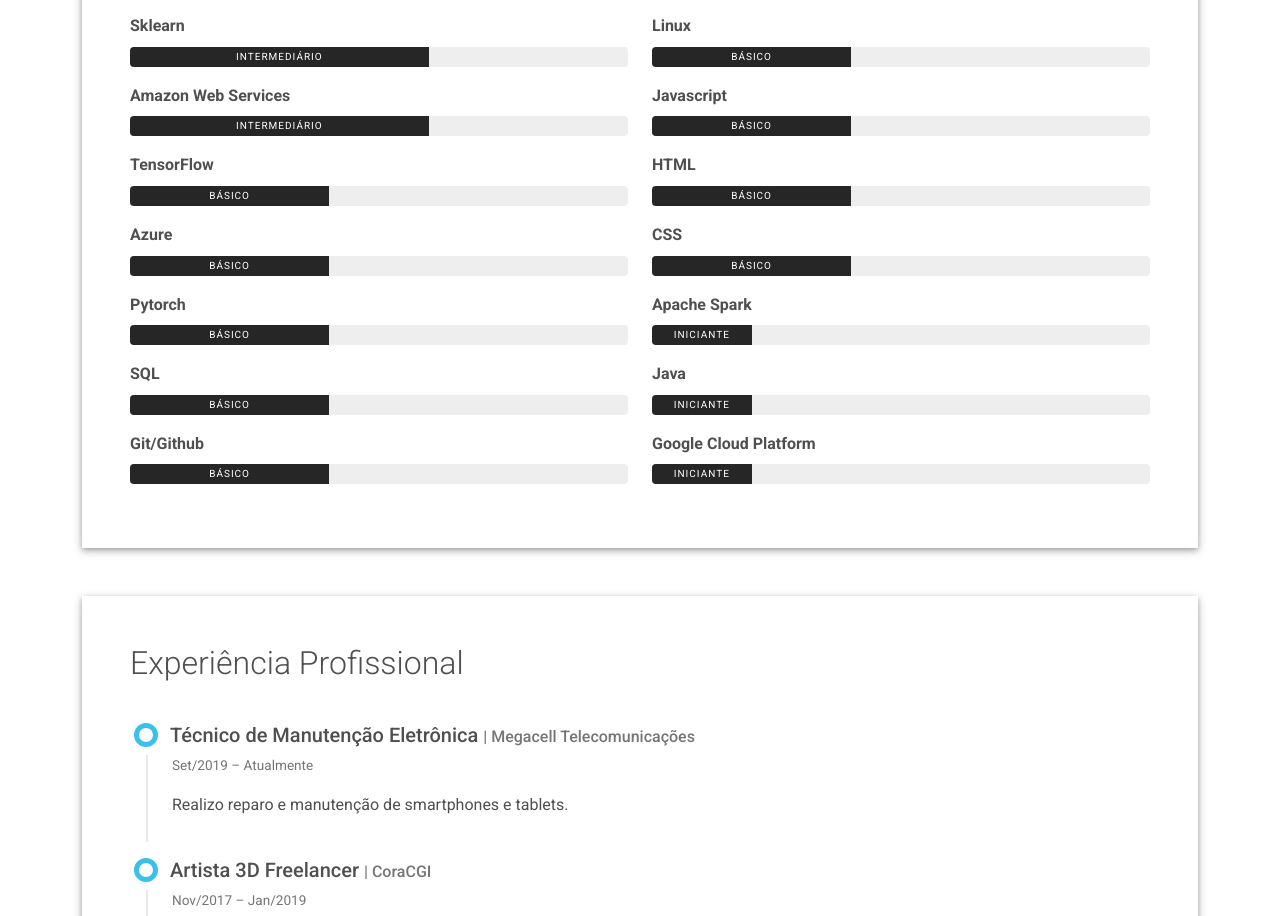
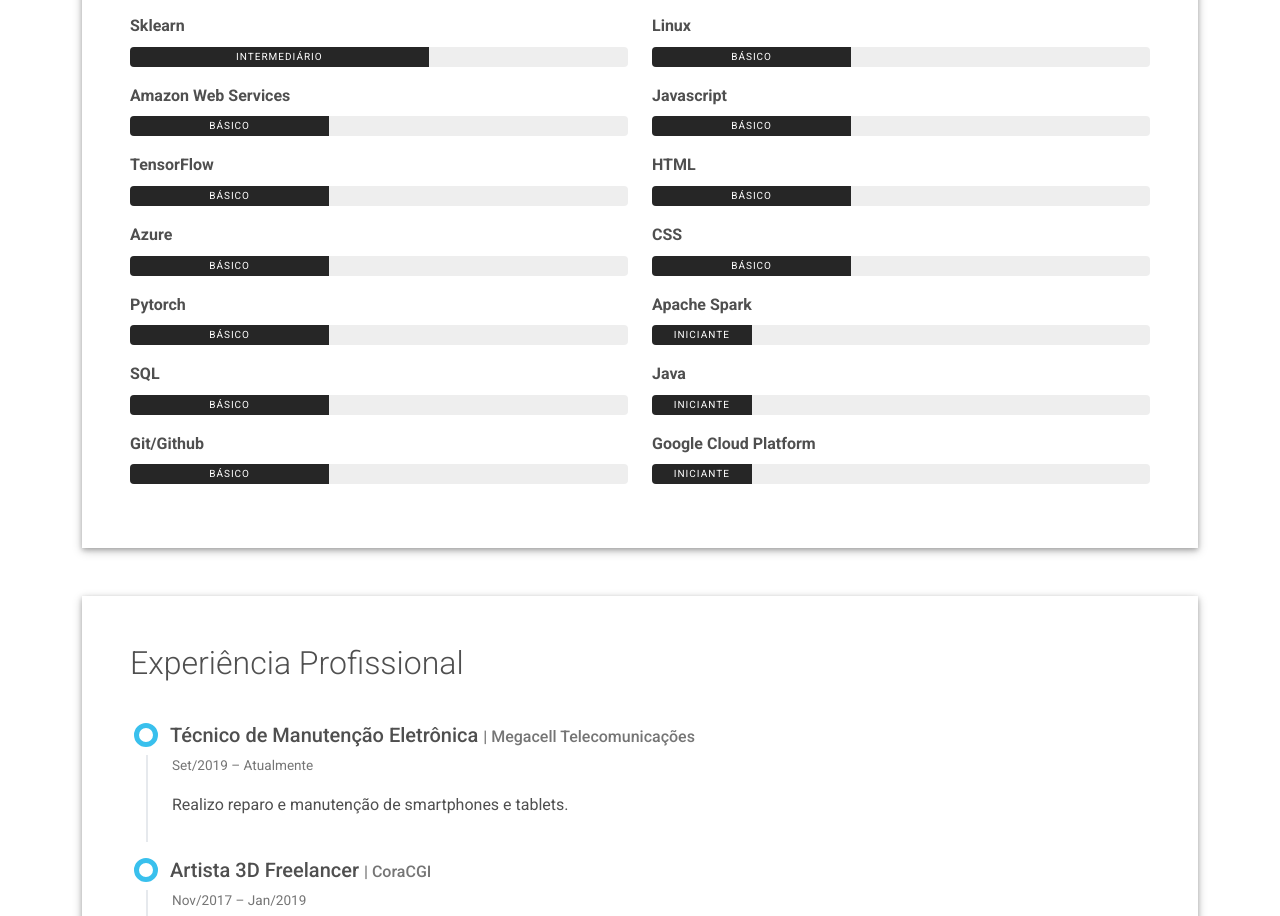
Before and after one commit to mr-lops/mr-lops.github.io, a plain HTML site: page index.html in a window 1280 px wide. Shown: the part 1250-2166 px from the top of the page. Drawn offline with nearby package versions, Linux system fonts and the light colour scheme; a script that the page names is missing.

Commit message:
Update index.html

```diff
--- a/index.html
+++ b/index.html
@@ -200,8 +200,8 @@
                 <div class="mb-3"><span class="fw-bolder">Amazon Web Services</span>
                   <div class="progress my-2 rounded" style="height: 20px">
                     <div class="progress-bar bg-dark" role="progressbar" data-aos="zoom-in-right" data-aos-delay="400"
-                      data-aos-anchor=".skills-section" style="width: 60%" aria-valuenow="60" aria-valuemin="0"
-                      aria-valuemax="100">Intermediário</div>
+                      data-aos-anchor=".skills-section" style="width: 40%" aria-valuenow="40" aria-valuemin="0"
+                      aria-valuemax="100">Básico</div>
                   </div>
                 </div>
                 <div class="mb-3"><span class="fw-bolder">TensorFlow</span>
```
